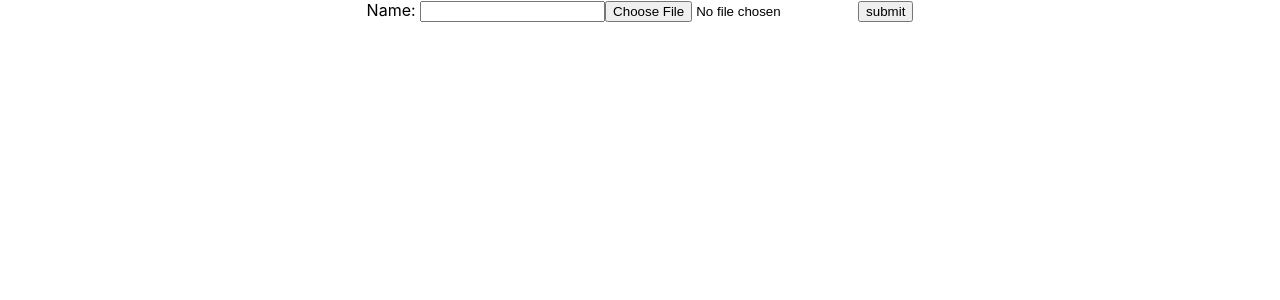
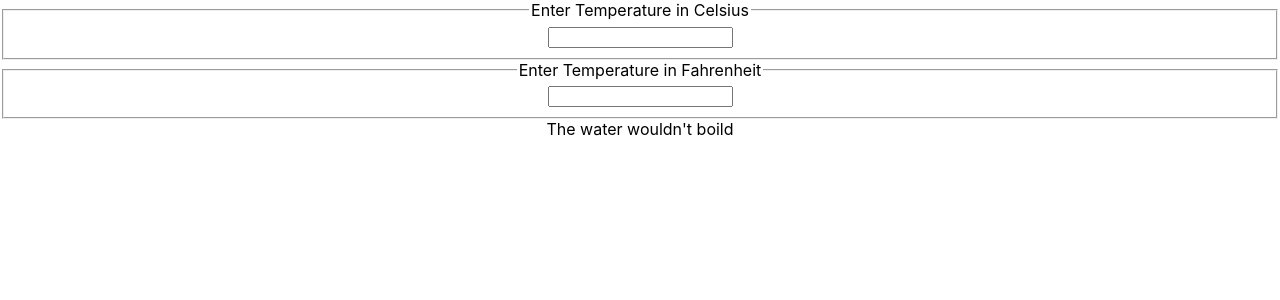
Before and after one commit to thanhdat011/react_beginer, a React (Create React App) app: page / in a window 1280 px wide. Shown: the top 300 px of the page. Built offline with nearby package versions, Linux system fonts and the light colour scheme.

Commit message:
Calculator Temperature

```diff
--- a/src/App.js
+++ b/src/App.js
@@ -9,6 +9,7 @@
 import ProductList from './ProductList/ProductList'
 import Form from './Form/Form'
 import UncontrolComponent from './Form/UncontrolComponent'
+import Calculator from './Calculator/Calculator'
 
 function App() {
   return (
@@ -22,7 +23,8 @@
       {/* <CorrectlyState /> */}
       {/* <ProductList /> */}
       {/* <Form /> */}
-      <UncontrolComponent />
+      {/* <UncontrolComponent /> */}
+      <Calculator />
     </div>
   )
 }
--- /dev/null
+++ b/src/Calculator/BoilingVerdict.jsx
@@ -0,0 +1,12 @@
+import React, { Component } from 'react'
+import PropTypes from 'prop-types'
+
+export class BoilingVerdict extends Component {
+  render() {
+    return <div>{this.props.celsius >= 100 ? 'The water would boild' : "The water wouldn't boild"}</div>
+  }
+}
+BoilingVerdict.propTypes = {
+  celsius: PropTypes.number.isRequired
+}
+export default BoilingVerdict
--- /dev/null
+++ b/src/Calculator/Calculator.jsx
@@ -0,0 +1,54 @@
+import React, { Component } from 'react'
+import BoilingVerdict from './BoilingVerdict'
+import TemperatureInput from './TemperatureInput'
+
+const scaleName = {
+  c: 'Celsius',
+  f: 'Fahrenheit'
+}
+
+const toCelsius = (fahrenheit) => {
+  return (fahrenheit - 32) / 1.8
+}
+const toFahrenheit = (celsius) => {
+  return celsius * 1.8 + 32
+}
+const tryConvert = (temperature, convertFunc) => {
+  const input = parseFloat(temperature)
+  if (Number.isNaN(input)) {
+    return ''
+  }
+  let output = convertFunc(input)
+  output = Math.round(output * 1000) / 1000
+  return output
+}
+export class Calculator extends Component {
+  constructor(props) {
+    super(props)
+
+    this.state = {
+      temperature: '',
+      scale: 'c'
+    }
+  }
+  handleChange = (scale) => (value) => {
+    this.setState({
+      temperature: value,
+      scale
+    })
+  }
+  render() {
+    const { scale, temperature } = this.state
+    const celsius = scale === 'f' ? tryConvert(temperature, toCelsius) : temperature
+    const fahrenheit = scale === 'c' ? tryConvert(temperature, toFahrenheit) : temperature
+    return (
+      <div>
+        <TemperatureInput title={scaleName.c} temprature={celsius} onTemperatureChange={this.handleChange('c')} />
+        <TemperatureInput title={scaleName.f} temprature={fahrenheit} onTemperatureChange={this.handleChange('f')} />
+        <BoilingVerdict celsius={Number(celsius)} />
+      </div>
+    )
+  }
+}
+
+export default Calculator
--- /dev/null
+++ b/src/Calculator/TemperatureInput.jsx
@@ -0,0 +1,25 @@
+import React, { Component } from 'react'
+import PropTypes from 'prop-types'
+
+export class TemperatureInput extends Component {
+  handleChange = (e) => {
+    this.props.onTemperatureChange(e.target.value)
+  }
+  render() {
+    const { title, temprature } = this.props
+    return (
+      <fieldset>
+        <legend>Enter Temperature in {title}</legend>
+        <input value={temprature} onChange={this.handleChange} />
+      </fieldset>
+    )
+  }
+}
+
+TemperatureInput.propTypes = {
+  onTemperatureChange: PropTypes.func.isRequired,
+  title: PropTypes.string.isRequired,
+  temprature: PropTypes.oneOfType([PropTypes.string, PropTypes.number])
+}
+
+export default TemperatureInput
--- a/src/Form/UncontrolComponent.jsx
+++ b/src/Form/UncontrolComponent.jsx
@@ -15,7 +15,7 @@
     console.log(this.input)
 
     const formData = new FormData()
-    formData.append('myFile', this.state.selectedFile, this.state.selectedFile.name)
+    formData.append('myFile', this.state.selectedFile, this.state.selectedFile.namez)
   }
   handleFileChange = (e) => {
     this.setState({
```
